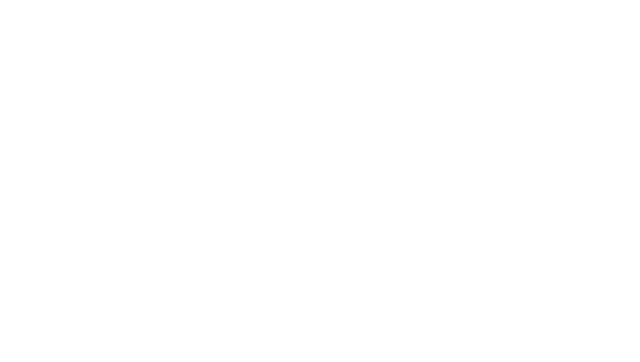
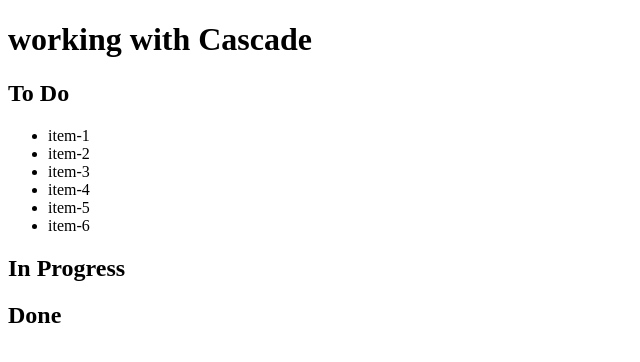
Before and after one commit to ishanmehra2001/week11, a plain HTML site: page index.html in a window 1280 px wide. Shown: the whole page, without its empty margins (0-640 px from the left). Drawn offline with Linux system fonts and the light colour scheme.

Commit message:
updated html

```diff
--- a/index.html
+++ b/index.html
@@ -7,6 +7,36 @@
     </head>
 
     <body>
+<header>
+<h1>working with Cascade</h1>
+</header>
+<main>
+     <article id="todo">
+    <h2>To Do</h2>
+    <ul class="todo">
 
+        <li>item-1</li>
+        <li>item-2</li>
+        <li>item-3</li>
+        <li>item-4</li>
+        <li>item-5</li>
+        <li>item-6</li>
+    </ul>
+    </article>
+
+     <article id="inprogress">
+    <h2>In Progress</h2>
+
+    </article>
+
+     <article id="done">
+    <h2>Done</h2>
+    </article>
+
+
+
+
+</main>
+<footer></footer>
     </body>
 </html>
```
